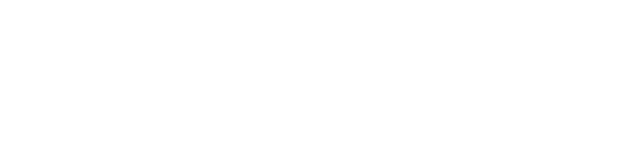
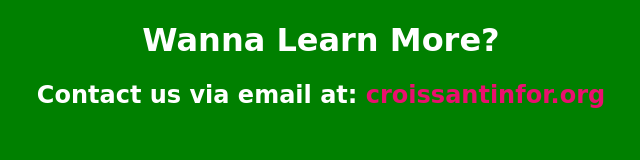
Before and after one commit to BuhleMtshali/SheCodes-croissant-project, a plain HTML site: page contact.html in a window 1280 px wide. Shown: the whole page, without its empty margins (319-959 px from the left). Drawn offline with Linux system fonts and the light colour scheme.

Commit message:
updated the contact page

```diff
--- a/contact.html
+++ b/contact.html
@@ -4,6 +4,12 @@
     <meta charset="UTF-8" />
     <meta name="viewport" content="width=device-width, initial-scale=1.0" />
     <title>Contact</title>
+    <link rel="stylesheet" href="style.css" />
   </head>
-  <body></body>
+  <body>
+    <h1>Wanna Learn More?</h1>
+    <h2>
+      Contact us via email at: <a href="#" class="info">croissantinfor.org</a>
+    </h2>
+  </body>
 </html>
--- a/style.css
+++ b/style.css
@@ -29,3 +29,6 @@ img {
   color: white;
   font-weight: bold;
 }
+.info {
+  color: rgb(234, 15, 110);
+}
```
Also changed, not shown: index.html (+1 -0 lines).
